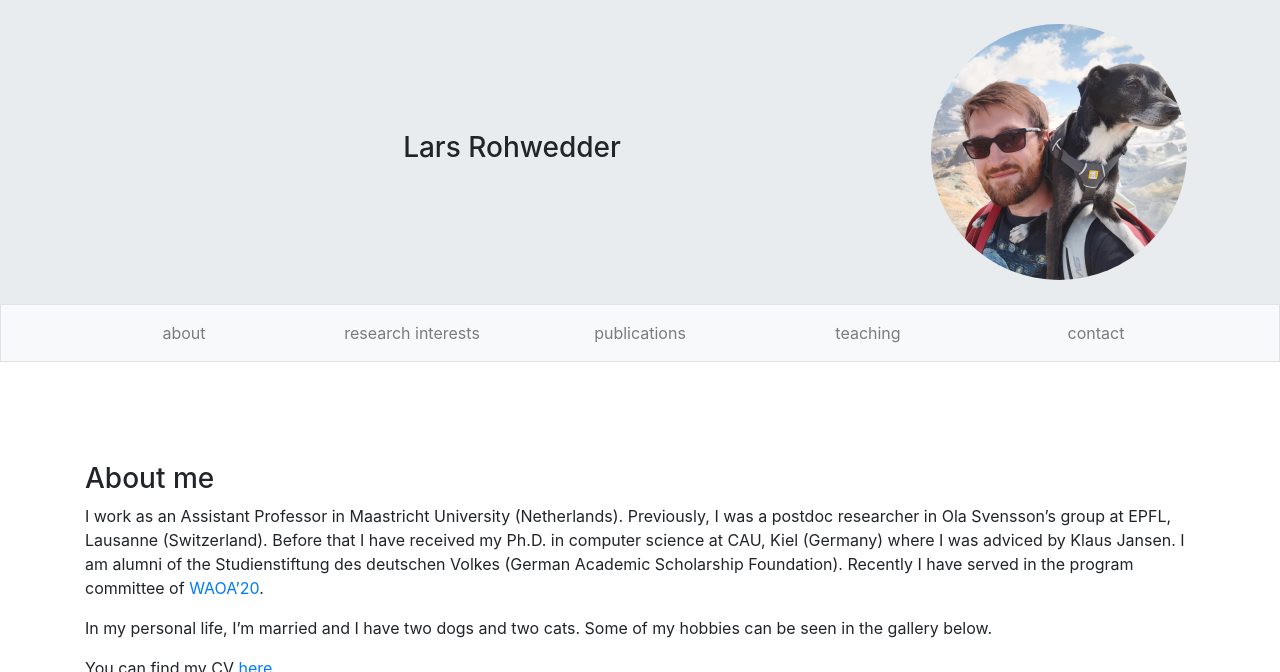
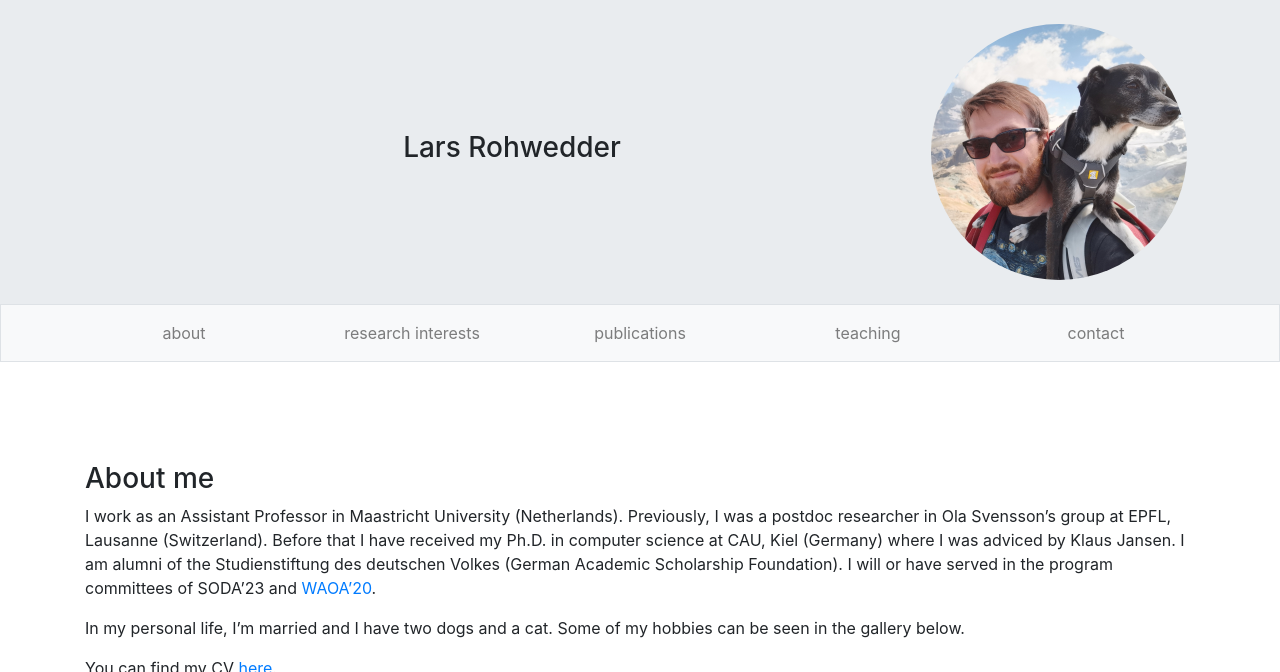
Before and after one commit to larsrohwedder/larsrohwedder.github.io, a Jekyll site: the page built from index.html, in a window 1280 px wide and 900 px high, cut to the strip 0-672 px from the top of the window. Built offline with Jekyll 4.4.1, drawn with Linux system fonts in a browser that asks for light colours.

Commit message:
Update about.markdown

```diff
--- a/_includes/about.markdown
+++ b/_includes/about.markdown
@@ -2,6 +2,6 @@ I work as an Assistant Professor in Maastricht University (Netherlands).
 Previously, I was a postdoc researcher in Ola Svensson's group at EPFL, Lausanne (Switzerland).
 Before that I have received my Ph.D. in computer science at CAU, Kiel (Germany) where I was
 adviced by Klaus Jansen. I am alumni of the Studienstiftung des deutschen Volkes (German Academic Scholarship Foundation).
-Recently I have served in the program committee of [WAOA'20](http://algo2020.di.unipi.it/WAOA2020/).
+I will or have served in the program committees of SODA'23 and [WAOA'20](http://algo2020.di.unipi.it/WAOA2020/).
 
-In my personal life, I'm married and I have two dogs and two cats. Some of my hobbies can be seen in the gallery below.
+In my personal life, I'm married and I have two dogs and a cat. Some of my hobbies can be seen in the gallery below.
```
